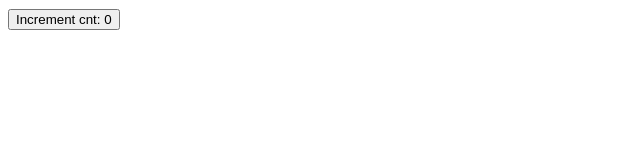
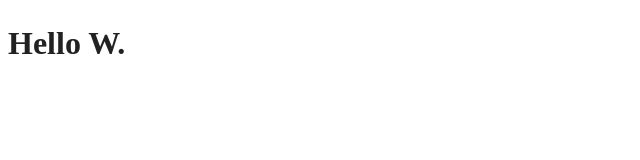
Before and after one commit to fzoozai/vue-js, a website: page src/index.html in a window 1280 px wide. Shown: the whole page, without its empty margins (0-640 px from the left). Drawn offline with Linux system fonts and the light colour scheme.

Commit message:
Create dedicated component with vue

```diff
--- a/src/index.html
+++ b/src/index.html
@@ -18,9 +18,9 @@
         <!-- Add your site or application content here -->
 
         <div id="app">
-         <button type="submit" @click="updateCount">
-             Increment cnt: {{ count }}
-         </button>
+
+            <counter></counter>
+
         </div>
 
         <script src="js/plugins.js"></script>
@@ -31,16 +31,21 @@
 
 
         <script>
+
+            Vue.component('counter', {
+                template: '<h1>Hello W.</h1>'
+            });
+
             new Vue ({
-                el: '#app',
-                data: {
-                    count: 0
-                },
-                methods: {
-                    updateCount: function () {
-                        this.count += 1;
-                    }
-                }
+                el: '#app'
+//                data: {
+//                    count: 0
+//                },
+//                methods: {
+//                    updateCount: function () {
+//                        this.count += 1;
+//                    }
+//                }
             });
         </script>
 
```
